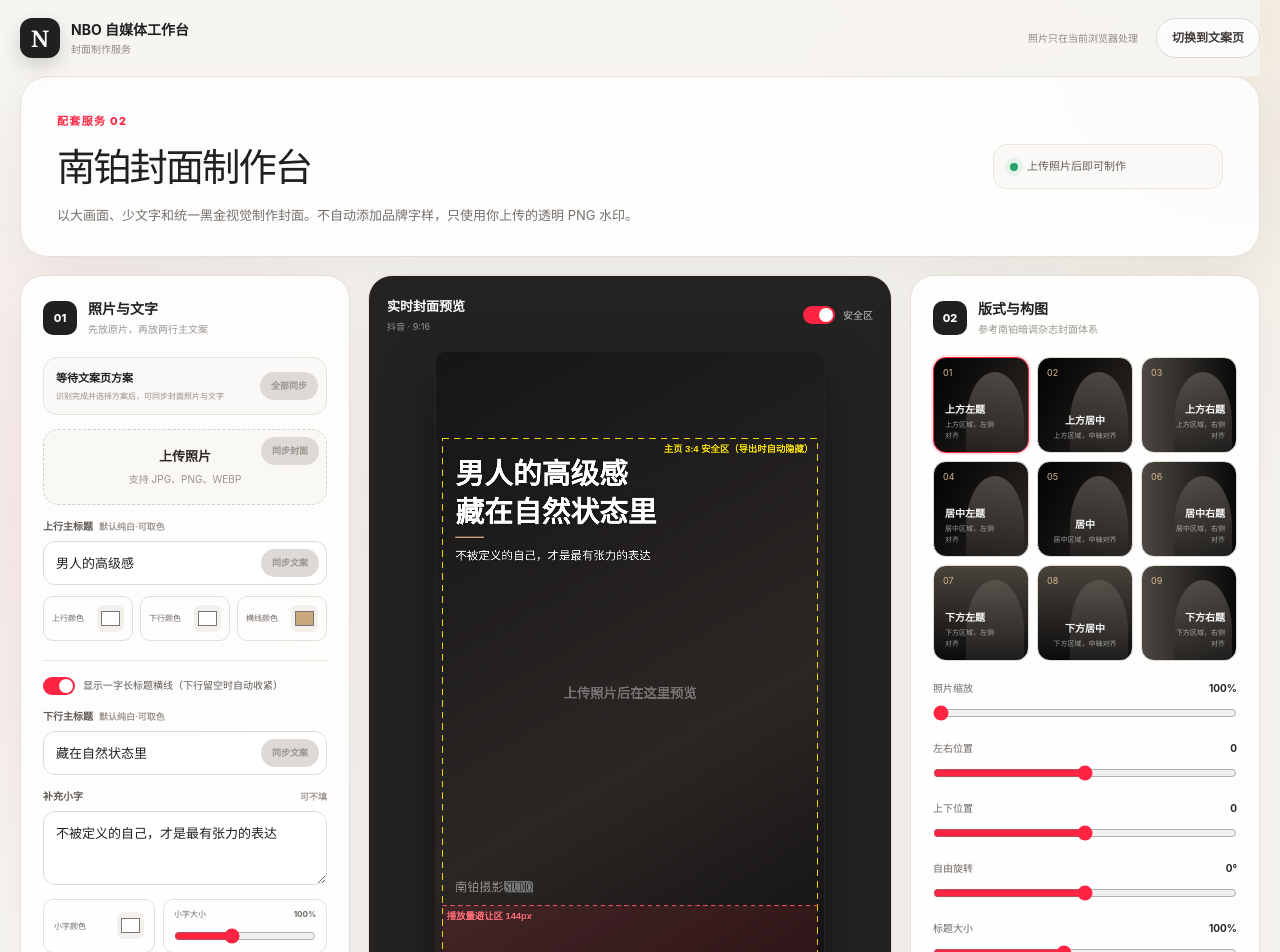
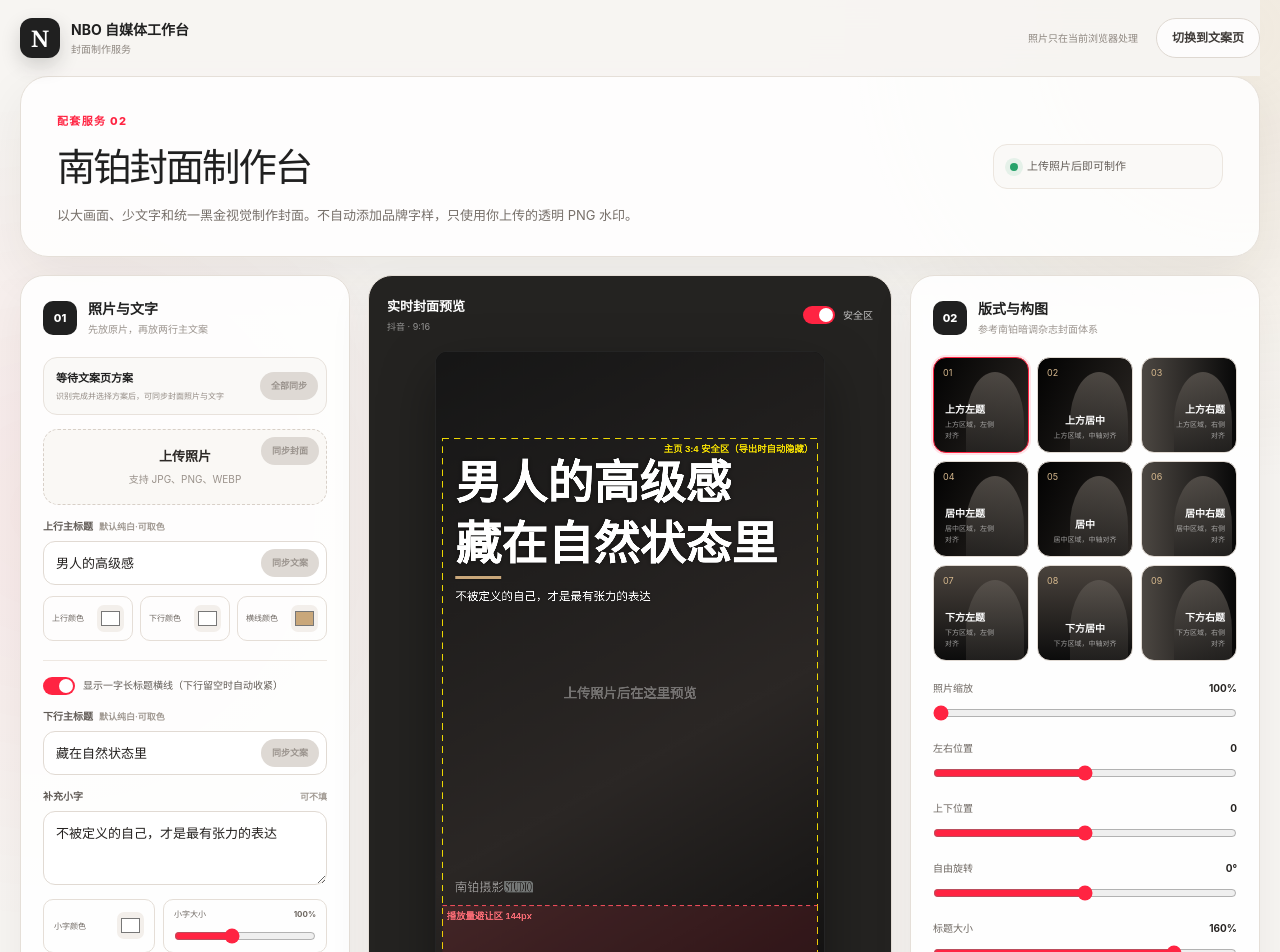
Before and after one commit to wdmm630202/nbo-cover-copy, a Next.js app: page /cover in a window 1280 px wide. Shown: the top 952 px of the page. Built offline with nearby package versions, Linux system fonts and the light colour scheme.

Commit message:
set larger default title scale

```diff
--- a/app/cover/CoverStudio.tsx
+++ b/app/cover/CoverStudio.tsx
@@ -78,7 +78,7 @@ const DEFAULT_SETTINGS: StudioSettings = {
   offsetX: 0,
   offsetY: 0,
   rotation: 0,
-  textScale: 100,
+  textScale: 160,
   shade: 0,
   showSafeArea: true,
   watermarkScale: 100,
@@ -538,6 +538,7 @@ export default function CoverStudio() {
           if (Number(parsed.watermarkOpacity) === 92) parsed.watermarkOpacity = 50;
           if (Number(parsed.watermarkScale) <= 42) parsed.watermarkScale = 100;
           if (Number(parsed.shade) === 62) parsed.shade = 0;
+          if (Number(parsed.textScale) === 100) parsed.textScale = 160;
           parsed.templateId = normalizeTemplateId(parsed.templateId);
           setSettings({ ...DEFAULT_SETTINGS, ...parsed });
         }
@@ -702,6 +703,7 @@ export default function CoverStudio() {
       if (parsed.bottomColor === "#FEE800") parsed.bottomColor = "#FFFFFF";
       if (Number(parsed.watermarkOpacity) === 92) parsed.watermarkOpacity = 50;
       if (Number(parsed.watermarkScale) <= 42) parsed.watermarkScale = 100;
+      if (Number(parsed.textScale) === 100) parsed.textScale = 160;
       parsed.templateId = normalizeTemplateId(parsed.templateId);
       setSettings({ ...DEFAULT_SETTINGS, ...parsed });
       setNotice(`已应用记忆点 ${slot}`);
@@ -1173,7 +1175,7 @@ export default function CoverStudio() {
               label="标题大小"
               value={settings.textScale}
               min={76}
-              max={132}
+              max={180}
               suffix="%"
               onChange={(value) => updateSetting("textScale", value)}
             />
```
Also changed, not shown: 2 other files (tests, documents, lock files or other folders).
